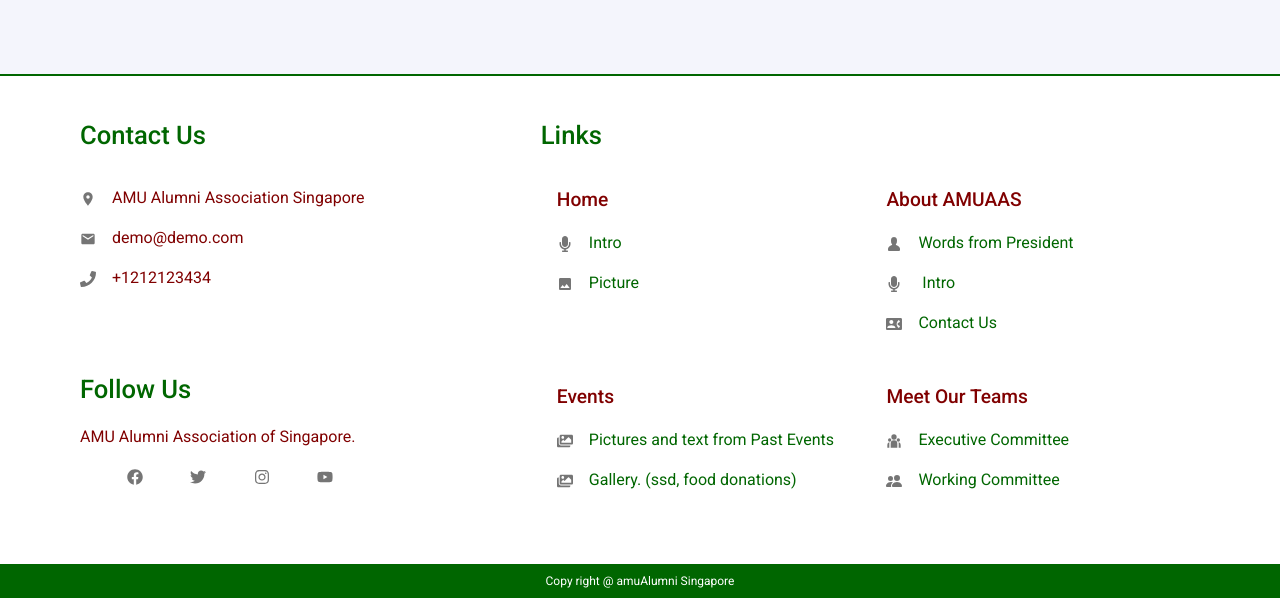
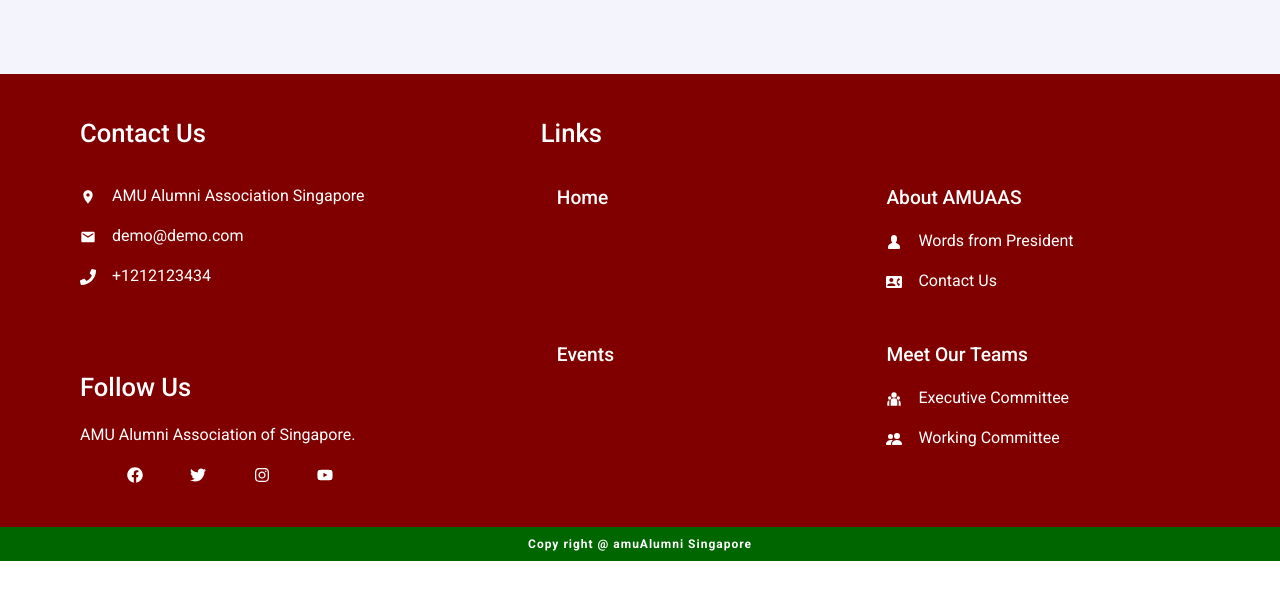
Before and after one commit to anas40/alumniSingaporeSite, a Gatsby site: page /events in a window 1280 px wide. Shown: the part 1910-2508 px from the top of the page. After the commit the page ends 2471 px from the top, so only its background shows below. Built offline with nearby package versions, Linux system fonts and the light colour scheme; Gatsby itself is replaced by a stand-in of ours.

Commit message:
header footer change and linking

```diff
--- a/src/components/Carousel.js
+++ b/src/components/Carousel.js
@@ -37,7 +37,7 @@ function Banner(props) {
                     {props.item.Caption}
                 </Typography>
 
-                <Button variant="outlined" className="ViewButton">
+                <Button variant="outlined" href="/events" className="ViewButton">
                     View Now
                 </Button>
             </CardContent>
--- a/src/components/Footer.js
+++ b/src/components/Footer.js
@@ -14,9 +14,12 @@ import { RiTeamFill } from 'react-icons/ri'
 // import logo from '../../static/logo.jpeg'
 
 
+//json
+import jsonContent from "../../static/store/routesJSON"
+
 //css
 import '../../node_modules/bootstrap/dist/css/bootstrap.css';
-import '../css/footer.css'
+import '../css/footer.scss';
 
 //mapping icons for dynamic import
 const mapIcon = {
@@ -24,70 +27,9 @@ const mapIcon = {
 }
 
 
-
-
 function Footer() {
 
-    const content = [
-        {
-            tag: "Home",
-            link: '',
-            icon: 'FaHome',
-            sub: [{
-                tag: "Intro",
-                link: '',
-                icon: 'FaMicrophone'
-            }, {
-                tag: "Picture",
-                link: '',
-                icon: 'MdPhoto'
-            }]
-        }, {
-            tag: "About AMUAAS",
-            link: '',
-            icon: 'GoInfo',
-            sub: [{
-                tag: "Words from President",
-                link: '',
-                icon: 'GoPerson'
-            }, {
-                tag: " Intro",
-                icon: 'FaMicrophone',
-                link: ''
-            }, {
-                tag: "Contact Us",
-                link: '',
-                icon: 'MdContactPhone'
-            }]
-        }, {
-            tag: "Events ",
-            link: '',
-            icon: 'MdEvent',
-            sub: [{
-                tag: "Pictures and text from Past Events",
-                link: '',
-                icon: 'FaImages'
-            }, {
-                tag: "Gallery. (ssd, food donations)",
-                link: '',
-                icon: 'FaImages'
-            }]
-        }, {
-            tag: "Meet Our Teams",
-            link: '',
-            icon: 'FaHandshake',
-            sub: [{
-                tag: "Executive Committee",
-                link: '',
-                icon: 'RiTeamFill'
-            }, {
-                tag: "Working Committee",
-                link: '',
-                icon: 'BsFillPeopleFill'
-            }]
-        }
-
-    ]
+    const content = jsonContent
 
     return <footer>
         <div className="footerContainer">
@@ -118,7 +60,7 @@ function Footer() {
                 <div className="footerLinks">
                     {content.map(item => <div className="footerlinkcontainer">
                         <div className="footerLinkHeading">
-                            <p className="red">{item.tag}</p>
+                            <p className="red">{item.sub.length === 0 ? <a href={item.href}>{item.tag}</a> :item.tag}</p>
                         </div>
                         {item.sub.map(sub => <div><a href={sub.link}><p className="green">{React.createElement(mapIcon[sub.icon], { fontSize: "medium", className: 'icon' })}{sub.tag}</p></a></div>)}
                     </div>
--- a/src/components/Header.js
+++ b/src/components/Header.js
@@ -17,6 +17,8 @@ import '../css/header.css'
 import { Navbar, Nav } from 'react-bootstrap'
 import Menu from './Menu'
 
+//json
+import jsonContent from "../../static/store/routesJSON"
 
 function Header() {
     return <header>
@@ -58,66 +60,7 @@ function Header() {
 }
 
 function NavCompo() {
-    const content = [
-        {
-            tag: "Home",
-            link: '',
-            icon: 'FaHome',
-            sub: [{
-                tag: "Intro",
-                link: '',
-                icon: 'FaMicrophone'
-            }, {
-                tag: "Picture",
-                link: '',
-                icon: 'MdPhoto'
-            }]
-        }, {
-            tag: "About AMUAAS",
-            link: '',
-            icon: 'GoInfo',
-            sub: [{
-                tag: "Words from President",
-                link: '',
-                icon: 'GoPerson'
-            }, {
-                tag: " Intro",
-                    icon: 'FaMicrophone',
-                link: ''
-            }, {
-                tag: "Contact Us",
-                link: '',
-                icon: 'MdContactPhone'
-            }]
-        }, {
-            tag: "Events ",
-            link: '',
-            icon: 'MdEvent',
-            sub: [{
-                tag: "Pictures and text from Past Events",
-                link: '',
-                icon: 'FaImages'
-            }, {
-                tag: "Gallery. (ssd, food donations)",
-                link: '',
-                icon: 'FaImages'
-            }]
-        }, {
-            tag: "Meet Our Teams",
-            link: '',
-            icon:'FaHandshake',
-            sub: [{
-                tag: "Executive Committee",
-                link: '',
-                icon: 'RiTeamFill'
-            }, {
-                tag: "Working Committee",
-                link: '',
-                icon: 'BsFillPeopleFill'
-            }]
-        }
-
-    ]
+    const content = jsonContent
     return <Navbar sticky="top" collapseOnSelect expand="md" bg="dark" variant="dark">
         <Navbar.Toggle aria-controls="responsive-navbar-nav" />
         <Navbar.Collapse id="responsive-navbar-nav">
--- a/src/components/Menu.js
+++ b/src/components/Menu.js
@@ -63,6 +63,7 @@ export default function CustomizedMenus(props) {
 
     return (
         <div>
+            {props.item.sub.length !== 0 ? <>
                 <Button
                     aria-controls="customized-menu"
                     aria-haspopup="true"
@@ -71,8 +72,9 @@ export default function CustomizedMenus(props) {
                     style={{ background: 'transparent', boxShadow: 'none', color: 'white' }}
                     onClick={handleClick}
                 >
-                {React.createElement(mapIcon[props.item.icon], { fontSize: "large",className:'mr-1' })}{props.item.tag} {anchorEl ? <FaAngleUp className="ml-1" /> : <FaAngleDown className="ml-1" />}
+                    {React.createElement(mapIcon[props.item.icon], { fontSize: "large", className: 'mr-1' })}{props.item.tag} {anchorEl ? <FaAngleUp className="ml-1" /> : <FaAngleDown className="ml-1" />}
                 </Button>
+
                 <StyledMenu
                     id="customized-menu"
                     anchorEl={anchorEl}
@@ -84,7 +86,7 @@ export default function CustomizedMenus(props) {
                         <StyledMenuItem className="listItem">
                             <Link href={sub.link} className="navLinks">
                                 <ListItemIcon>
-                                {React.createElement(mapIcon[sub.icon], { fontSize:"large"})}
+                                    {React.createElement(mapIcon[sub.icon], { fontSize: "large" })}
                                 </ListItemIcon>
                                 <ListItemText>
                                     {sub.tag}
@@ -93,6 +95,19 @@ export default function CustomizedMenus(props) {
                         </StyledMenuItem>
                     )}
                 </StyledMenu>
+            </>
+                :
+                <Button
+                    aria-controls="customized-menu"
+                    aria-haspopup="true"
+                    variant="contained"
+                    href={props.item.href}
+                    className="navButton"
+                    style={{ background: 'transparent', boxShadow: 'none', color: 'white' }}
+                >
+                    {React.createElement(mapIcon[props.item.icon], { fontSize: "large", className: 'mr-1' })}{props.item.tag}
+                </Button>
+            }
         </div>
     );
 }
--- a/src/css/footer.css
+++ b/src/css/footer.scss
@@ -1,5 +1,9 @@
 @import url("https://fonts.googleapis.com/css2?family=Philosopher:wght@700&display=swap");
 @import url("https://fonts.googleapis.com/css2?family=Roboto:wght@300;400;500;700;900&display=swap");
+
+$backgroundColor: #800000;
+$green: #006600;
+$fontColor:#fff;
 
 * {
   margin: 0;
@@ -7,14 +11,13 @@
   box-sizing: border-box;
   font-family: "Roboto";
 }
-footer{
-  border-top: 2px solid #006600;
+footer {
+  background-color: $backgroundColor;
 }
-.footerContainer a:hover{
+.footerContainer a:hover {
   text-decoration: none !important;
 }
 .footerContainer {
-  background-color: rgba(255, 255, 255,.95);
   padding: 1.5rem 0;
   width: 90%;
   margin: auto;
@@ -32,11 +35,14 @@ footer{
 .footerContainer .social {
   padding: 1rem;
 }
-.footerContainer .red {
-  color: #800000;
+.footerContainer .red{
+  color: $fontColor;
+  a{
+  color: $fontColor;
+  }
 }
 .footerContainer .green {
-  color: #006600;
+  color: $fontColor;
 }
 
 .footerContainer .flinks {
@@ -49,7 +55,7 @@ footer{
   font-size: 1.6rem;
   width: fit-content;
   font-weight: 500;
-  color: #006600;
+  color: $fontColor;
   position: relative;
 }
 .footerContainer .heading::after {
@@ -57,7 +63,7 @@ footer{
   position: absolute;
   bottom: 0;
   left: 50%;
-  background-color: #006600;
+  background-color: $fontColor;
   height: 2px;
   width: 0;
   transition: all 0.3s ease;
@@ -73,14 +79,14 @@ footer{
 }
 .footerContainer .contactInfo div,
 .footerContainer .contactInfo div a {
-  color: #800000;
+  color:$fontColor;
 }
 .footerContainer .contactInfo > div {
   margin-bottom: 1rem;
 }
 .footerContainer .icon {
   margin-right: 1rem;
-  color: rgba(0, 0, 0, 0.54);
+  color: $fontColor;
 }
 
 .footerContainer .mediaLinks {
@@ -90,7 +96,7 @@ footer{
   justify-content: space-evenly;
 }
 .footerContainer .mediaLinks div a {
-  color: rgba(0, 0, 0, 0.54);
+  color: $fontColor;
 }
 .footerContainer .footerLinks {
   display: flex;
@@ -109,14 +115,16 @@ footer{
   font-size: 1.2rem;
 }
 
-.copyrightMsg{
+.copyrightMsg {
   padding: 0.5rem;
   background-color: #006600;
 }
-.copyrightMsg p{
-  text-align:center;
+.copyrightMsg p {
+  text-align: center;
   margin-bottom: 0;
-  color: white;
+  color: $fontColor;
+  font-weight: 600;
+  letter-spacing: 1px;
   font-size: 0.75rem;
 }
 
--- /dev/null
+++ b/static/store/routesJSON.js
@@ -0,0 +1,42 @@
+export default [
+    {
+        tag: "Home",
+        link: '',
+        icon: 'FaHome',
+        href: "/",
+        sub: []
+    }, {
+        tag: "About AMUAAS",
+        link: '',
+        icon: 'GoInfo',
+        sub: [{
+            tag: "Words from President",
+            link: '',
+            icon: 'GoPerson'
+        }, {
+            tag: "Contact Us",
+            link: '',
+            icon: 'MdContactPhone'
+        }]
+    }, {
+        tag: "Events ",
+        href: "/events",
+        link: '',
+        icon: 'MdEvent',
+        sub: []
+    }, {
+        tag: "Meet Our Teams",
+        link: '',
+        icon: 'FaHandshake',
+        sub: [{
+            tag: "Executive Committee",
+            link: '',
+            icon: 'RiTeamFill'
+        }, {
+            tag: "Working Committee",
+            link: '',
+            icon: 'BsFillPeopleFill'
+        }]
+    }
+
+]
```
Lines whose indentation alone changed are shown as unchanged.
